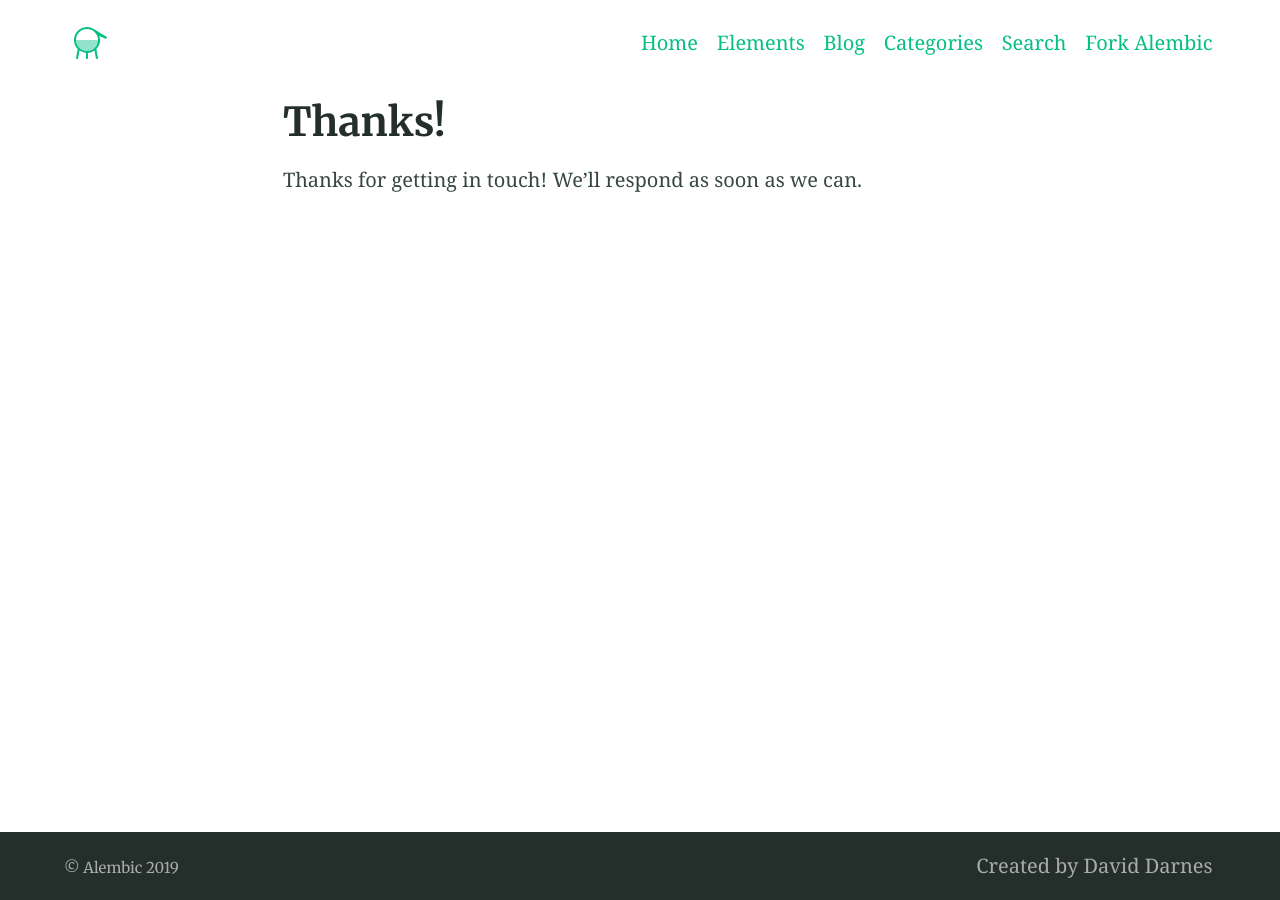
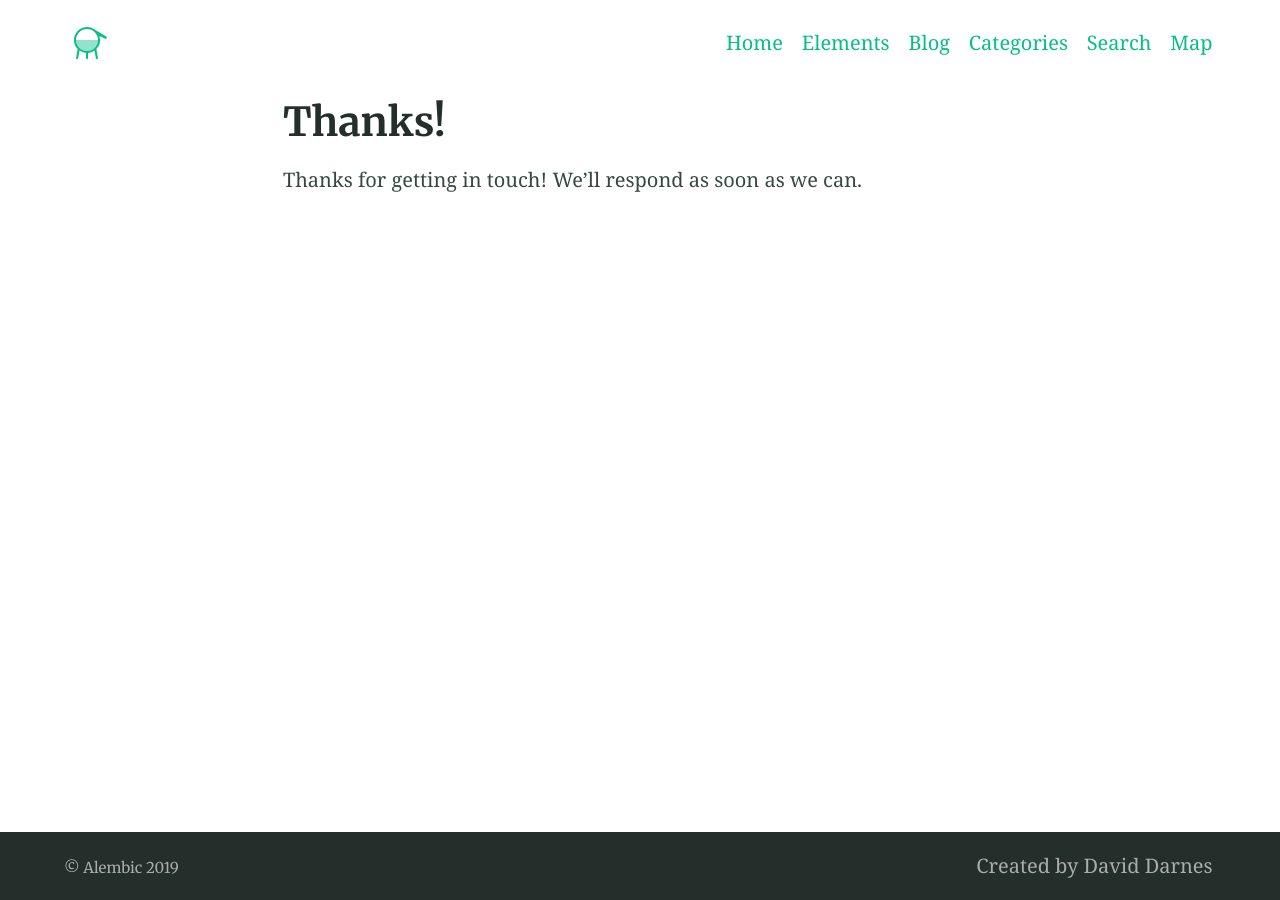
Before and after one commit to inspee-hisr/cfg_analysis_web, a Jekyll site: the page built from thanks.md, in a window 1280 px wide. Built offline with Jekyll 4.4.1, drawn with Linux system fonts in a browser that asks for light colours; our own code applies the rules of GitHub Pages for plain Markdown files.

Commit message:
fix header links

```diff
--- a/_config.yml
+++ b/_config.yml
@@ -111,15 +111,15 @@
 - title: Home
   url: /
 - title: Elements
-  url: /elements/
+  url: CFG_statistics/elements/
 - title: Blog
-  url: /blog/
+  url: CFG_statistics/blog/
 - title: Categories
-  url: /categories/
+  url: CFG_statistics/categories/
 - title: Search
-  url: /search/
-- title: Fork Alembic
-  url: https://github.com/daviddarnes/alembic
+  url: CFG_statistics/search/
+- title: Map
+  url: https://savvas-paragkamian.shinyapps.io/Spatial_caves_CFG/
 
 navigation_footer:
 - title: Created by David Darnes
```
